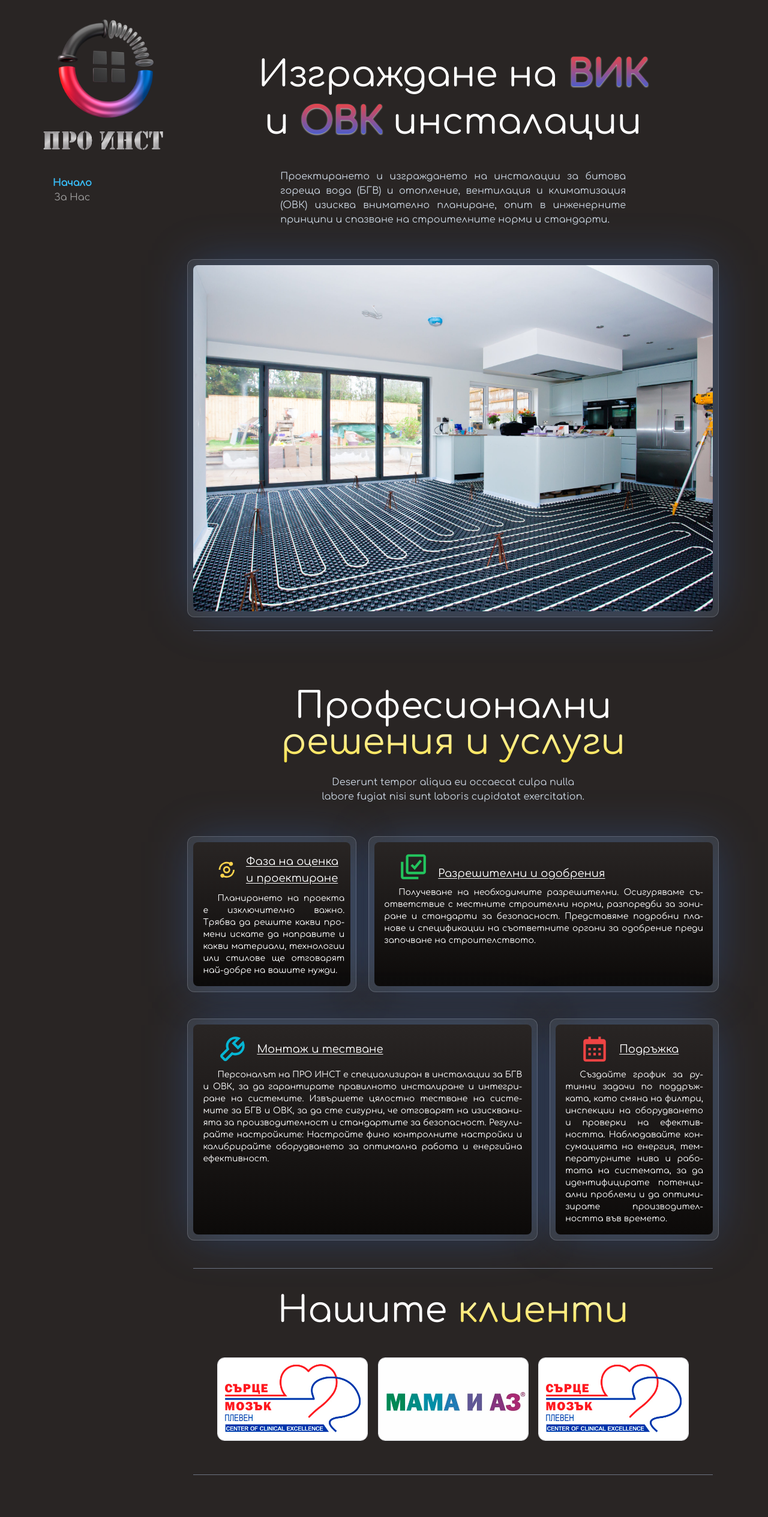
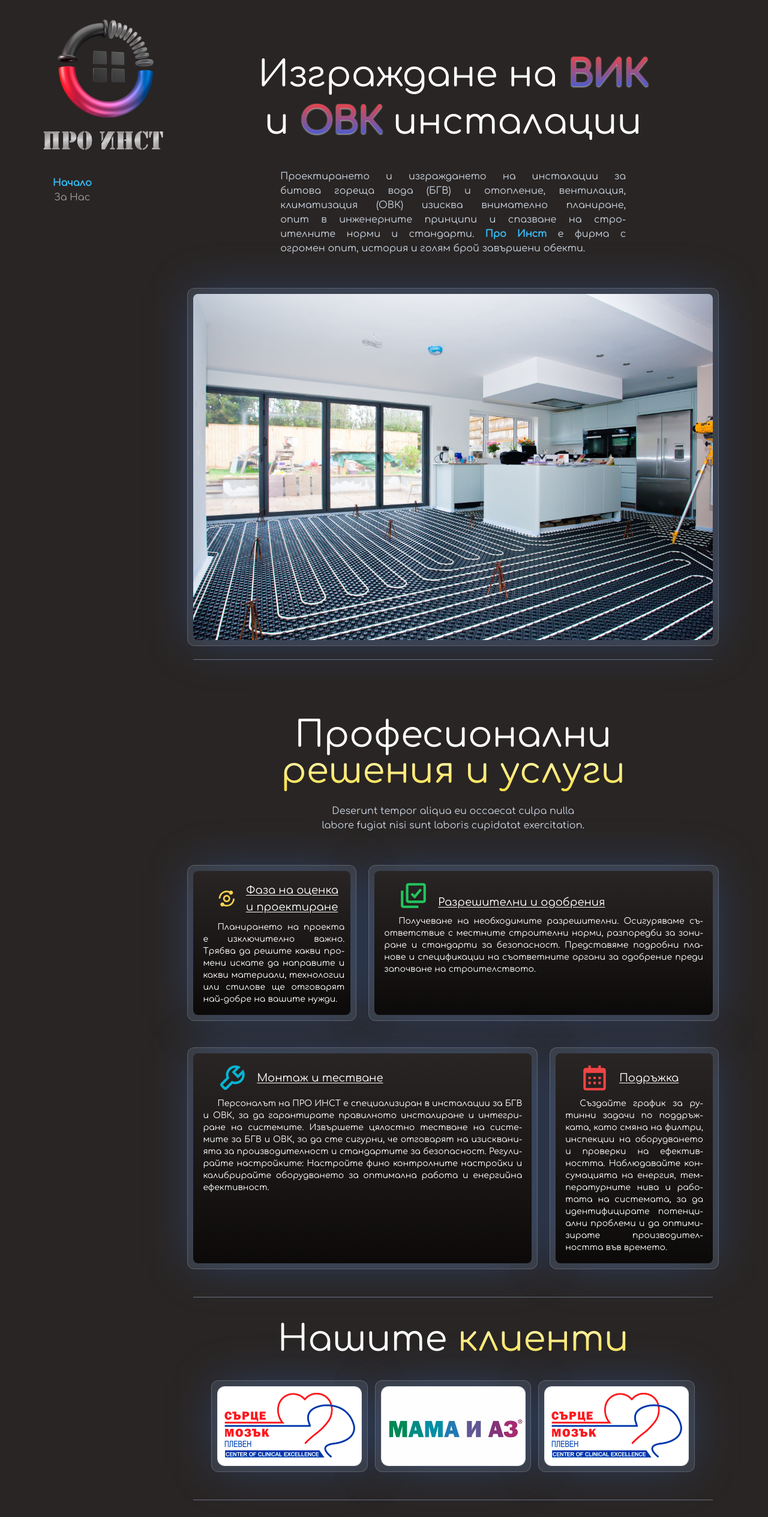
Before and after one commit to farushko/absolute-final-proinst, a Next.js app: page / in a window 1280 px wide. Shown: the top 2529 px of the page at 60% size. Built offline with nearby package versions, Linux system fonts and the light colour scheme.

Commit message:
Мета

```diff
--- a/src/app/layout.js
+++ b/src/app/layout.js
@@ -10,8 +10,9 @@ const comfortaa = Comfortaa({
 });
 
 export const metadata = {
-  title: "Pro Inst Website",
-  description: "Generated by create next app",
+  title: "Изграждане на ВИК и ОВК инсталации.",
+  description:
+    "Проектирането и изграждането на инсталации за битова гореща вода (БГВ) и отопление, вентилация и климатизация (ОВК)",
 };
 
 export default function RootLayout({ children }) {
--- a/src/app/page.js
+++ b/src/app/page.js
@@ -32,9 +32,11 @@ export default function Home() {
       >
         <p className="text-justify hyphens-auto text-balance">
           Проектирането и изграждането на инсталации за битова гореща вода (БГВ)
-          и отопление, вентилация и климатизация (ОВК) изисква внимателно
+          и отопление, вентилация, климатизация (ОВК) изисква внимателно
           планиране, опит в инженерните принципи и спазване на строителните
-          норми и стандарти.
+          норми и стандарти.{" "}
+          <span className="font-bold text-sky-400">Про Инст</span> е фирма с
+          огромен опит, история и голям брой завършени обекти.
         </p>
       </div>
       <div className="glass-container mt-16 w-fit" data-aos="flip-up">
@@ -152,33 +154,42 @@ export default function Home() {
           Нашите <em>клиенти</em>
         </h2>
         <div
-          className="grid md:grid-cols-3 gap-4 mt-12 px-10 justify-center"
+          className="grid md:grid-cols-3 gap-8 mt-12 px-10 justify-center"
           data-aos="fade-up"
         >
+          <div className="glass-container">
+            <div className="absolute inset-0 -z-10 bg-blue-500/30 blur-2xl filter" />
             <Image
               src="/logo-hbpn-bg-small-.jpg"
               alt="сърце и мозък"
-            width={400}
+              width={340}
               height={100}
               className="border rounded-xl"
               data-aos="flip-left"
             />
+          </div>
+          <div className="glass-container">
+            <div className="absolute inset-0 -z-10 bg-blue-500/30 blur-2xl filter" />
           <Image
             src="/mama-i-az.jpg"
             alt="mama i az"
-            width={400}
+            width={340}
             height={100}
             className="border rounded-xl"
             data-aos="flip-left"
           />
+          </div>
+          <div className="glass-container">
+            <div className="absolute inset-0 -z-10 bg-blue-500/30 blur-2xl filter" />
           <Image
             src="/logo-hbpn-bg-small-.jpg"
             alt="сърце и мозък"
-            width={400}
+            width={340}
             height={100}
             className="border rounded-xl"
             data-aos="flip-left"
           />
+          </div>
         </div>
       </div>
       <hr class="h-px mt-14 bg-gray-500 border-0 dark:bg-gray-700"></hr>
```
Lines whose indentation alone changed are shown as unchanged.
